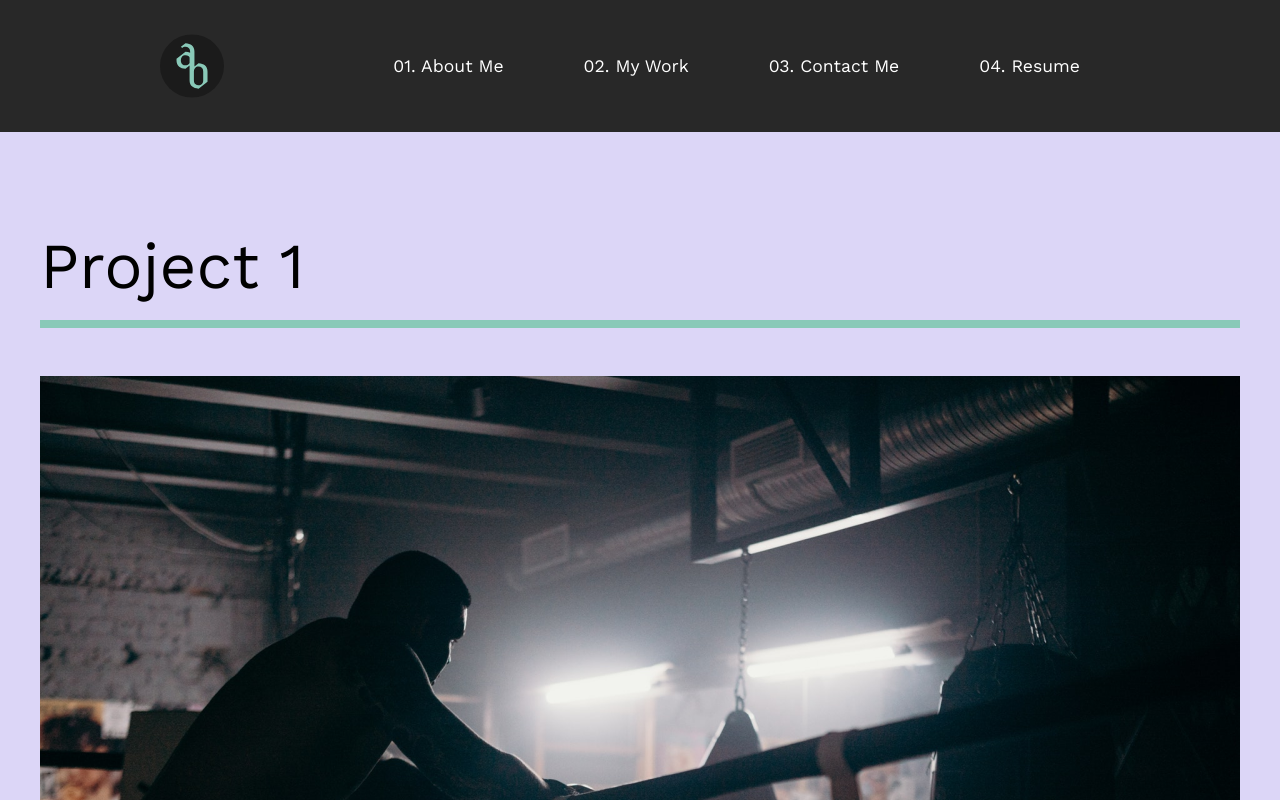
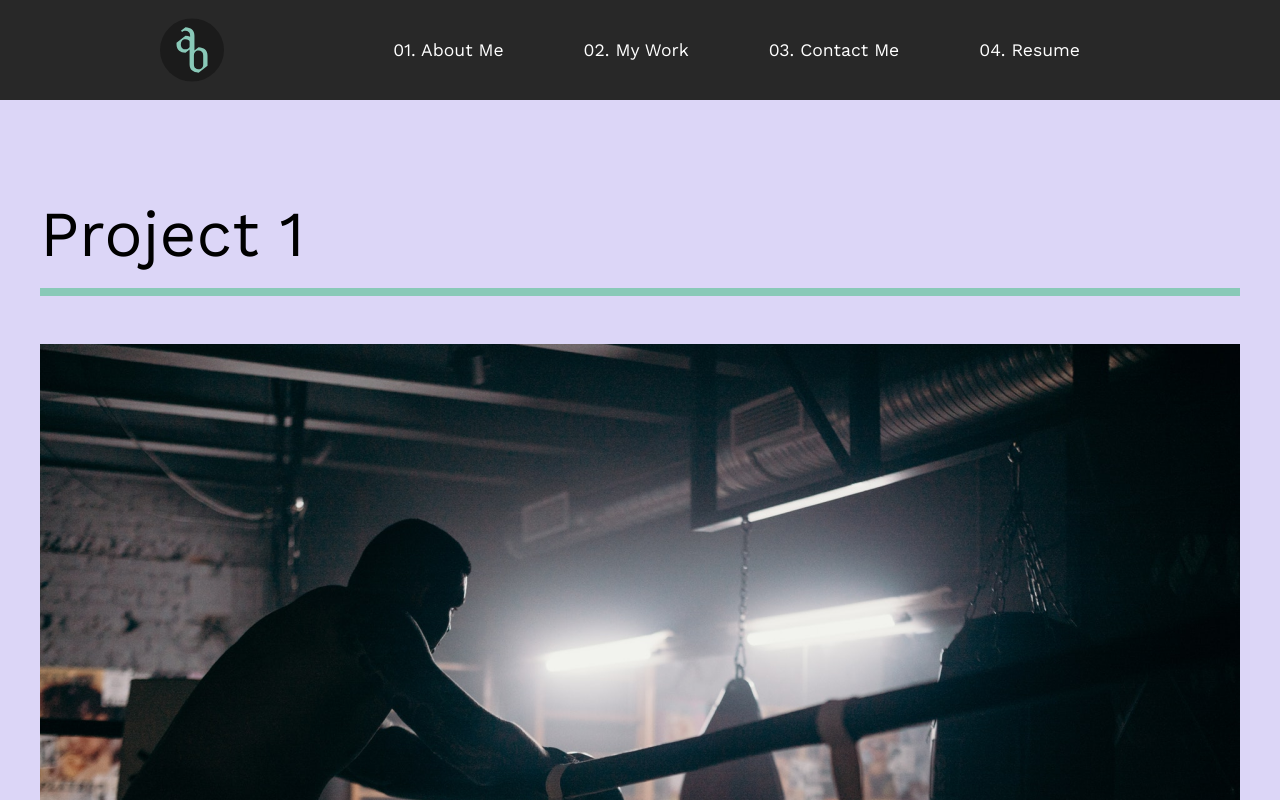
Before and after one commit to alanbedoya/portfolio2, a React (Create React App) app: page /work in a window 1280 px wide. Shown: the top 800 px of the page. Built offline with nearby package versions, Linux system fonts and the light colour scheme.

Commit message:
Made some modifications.

```diff
--- a/src/animation.js
+++ b/src/animation.js
@@ -1,7 +1,6 @@
 export const pageAnimation = {
   hidden: {
     opacity: 0,
-    y: 300,
   },
   show: {
     opacity: 1,
@@ -59,17 +58,3 @@ export const lineAnimation = {
     transition: { duration: 1 },
   },
 };
-
-export const loadingContianer = {
-  hidden: { opacity: 1 },
-  show: { opacity: 1, transition: { staggerChildren: 0.15, ease: 'easeOut' } },
-};
-
-export const loadingAnimation = {
-  hidden: { x: '-130%', skew: '45deg' },
-  show: {
-    x: '100%',
-    skew: '0deg',
-    transition: { ease: 'easeOut', duration: 1 },
-  },
-};
--- a/src/components/bannerSection.js
+++ b/src/components/bannerSection.js
@@ -49,7 +49,7 @@ const bannerSection = () => {
 const StyledBanner = styled(StyledLayout)``;
 
 const StyledBannerImage = styled(StyledImage)`
-  object-fit: contain;
+  object-fit: cover;
   border-radius: 30% 70% 70% 30% / 30% 30% 70% 70%;
 `;
 
--- a/src/components/navSection.js
+++ b/src/components/navSection.js
@@ -38,7 +38,7 @@ const StyledNav = styled.nav`
   margin: auto;
   justify-content: space-between;
   align-items: center;
-  padding: 1rem 10rem;
+  padding: 0 10rem;
   background-color: #282828;
   position: sticky;
   top: 0;
--- a/src/components/scroll.js
+++ b/src/components/scroll.js
@@ -4,10 +4,7 @@ import { useLocation } from 'react-router-dom';
 const Scroll = () => {
   const { pathname } = useLocation();
   useEffect(() => {
-    window.scroll({
-      top: 0,
-      left: 0,
-    });
+    window.scrollTo(0, 0);
   }, [pathname]);
   return null;
 };
--- a/src/global/globalStyles.js
+++ b/src/global/globalStyles.js
@@ -11,12 +11,9 @@ const GlobalStyles = createGlobalStyle`
   body {
     background: #e0ece4;
     max-width: 1920px;
-    min-height: 100%;
     margin: auto;
     padding: auto;
     overflow-x: hidden;
-    display: flex;
-    flex-direction: column;
   }
 
   button {
--- a/src/pages/aboutMe.js
+++ b/src/pages/aboutMe.js
@@ -15,10 +15,10 @@ const aboutMe = () => {
       animate='show'
       style={{ background: '#4c4c4c' }}
     >
-      <Scroll />
       <BannerSection />
       <AboutSection />
       <SkillsSection />
+      <Scroll />
     </motion.div>
   );
 };
--- a/src/pages/myWork.js
+++ b/src/pages/myWork.js
@@ -31,7 +31,6 @@ const myWork = () => {
         <StyledLoading4 variants={loadingAnimation}></StyledLoading4>
       </motion.div> */}
       <StyledProject>
-        <Scroll />
         <motion.h2 variants={fadeAnimation}>Project 1</motion.h2>
         <motion.div variants={lineAnimation} className='line'></motion.div>
         <Link to='/work/project1'>
@@ -54,12 +53,12 @@ const myWork = () => {
           <img src={coffee} alt='coffee' />
         </Link>
       </StyledProject>
+      <Scroll />
     </StyledWork>
   );
 };
 
 const StyledWork = styled(motion.div)`
-  min-height: 100vh;
   overflow: hidden;
   padding: 5rem 10rem;
   display: flex;
--- a/src/styles.js
+++ b/src/styles.js
@@ -1,11 +1,11 @@
 import styled from 'styled-components';
 
 export const StyledLayout = styled.div`
-  min-height: 90vh;
+  min-height: 10vh;
   display: flex;
   align-items: center;
   justify-content: space-between;
-  padding: 5rem 10rem;
+  padding: 4rem 10rem;
   color: white;
 `;
 
@@ -26,7 +26,7 @@ export const StyledImage = styled.div`
 
   img {
     width: 100%;
-    height: 90vh;
+    height: auto;
   }
 `;
 
```
Also changed, not shown: public/manifest.json.
